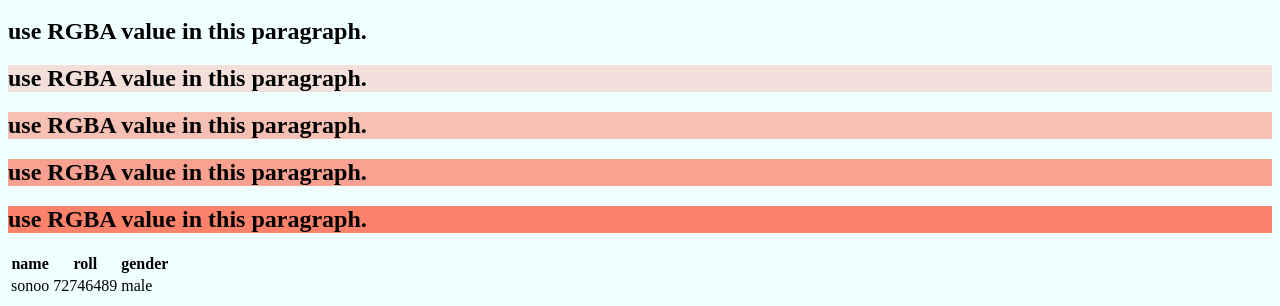
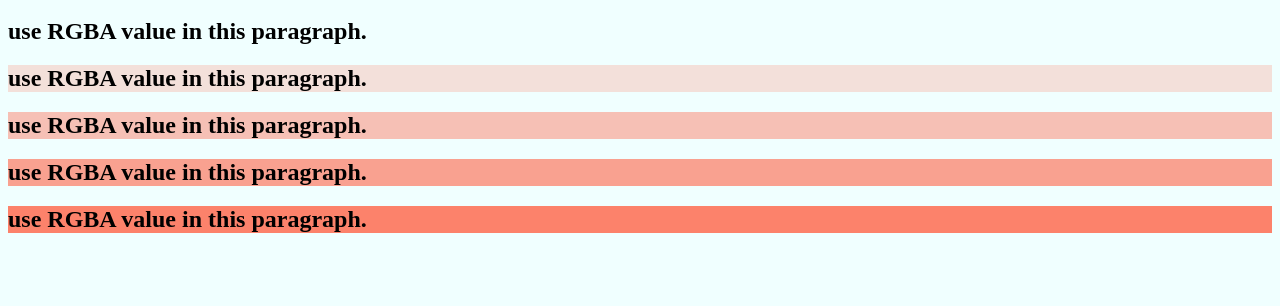
Before and after one commit to sonoopcg/Basic-CSS, a plain HTML site: page index.html in a window 1280 px wide. Shown: the part 673-979 px from the top of the page. After the commit the page ends 925 px from the top, so only its background shows below. Drawn offline with Linux system fonts and the light colour scheme.

Commit message:
remove table tag

```diff
--- a/index.html
+++ b/index.html
@@ -35,18 +35,7 @@ body{
 <h2 style="background-color:rgba(255, 99, 71, 0.4);">use RGBA value in this paragraph.</h2>
 <h2 style="background-color:rgba(255, 99, 71, 0.6);">use RGBA value in this paragraph.</h2>
 <h2 style="background-color:rgba(255, 99, 71, 0.8);">use RGBA value in this paragraph.</h2>
-<table>
-    <tr>
-        <th>name</th>
-        <th>roll</th>
-        <th>gender</th>
-    </tr>
-    <tr>
-        <td>sonoo</td>
-        <td>72746489</td>
-        <td>male</td>
-    </tr>
-</table>
+
 
 </body>
 </html>
```
